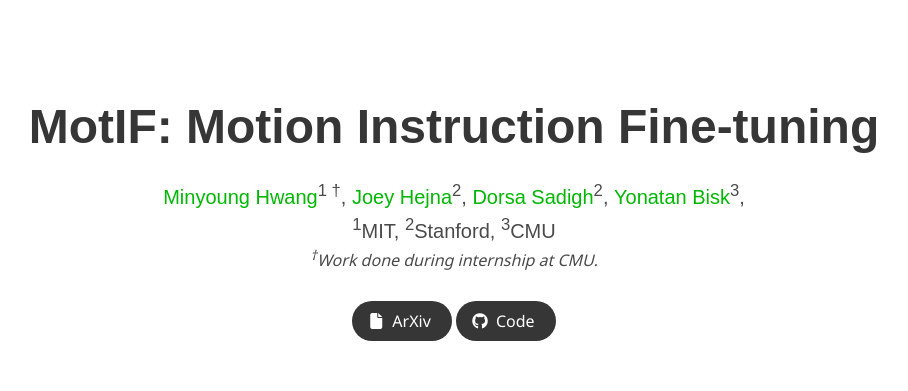
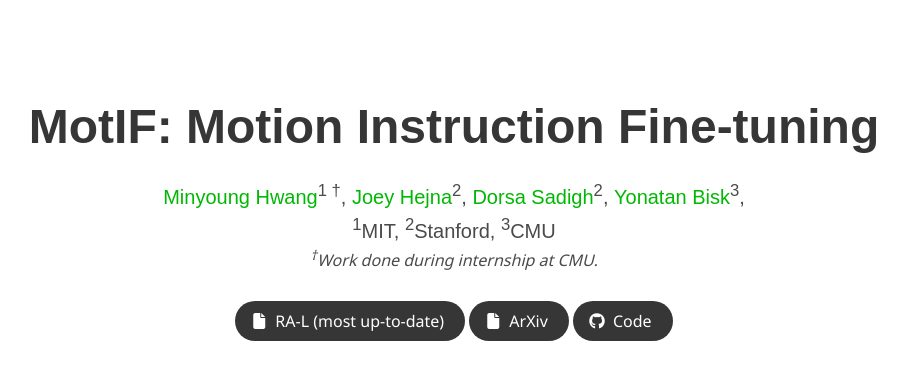
Before and after one commit to motif-1k/motif-1k.github.io, a plain HTML site: page index.html in a window 1280 px wide. Shown: the top 391 px of the page, without its empty margins (186-1094 px from the left). Drawn offline with nearby package versions, Linux system fonts and the light colour scheme; some packages are replaced by stand-ins of ours; some icons are missing; a web font is replaced by a local one.

Commit message:
ral link added

```diff
--- a/index.html
+++ b/index.html
@@ -314,7 +314,8 @@
 
           <br><br>
 
-
+          <span class="link-block"><a target="_blank" href="https://ieeexplore.ieee.org/document/10833748" class="external-link
+          button is-normal is-rounded is-dark"><span class="icon"><i class="fas fa-file"></i></span><span>RA-L (most up-to-date)</span></a></span>
 
           <span class="link-block"><a target="_blank" href="https://arxiv.org/abs/2409.10683" class="external-link
           button is-normal is-rounded is-dark"><span class="icon"><i class="fas fa-file"></i></span><span>ArXiv</span></a></span>
```
